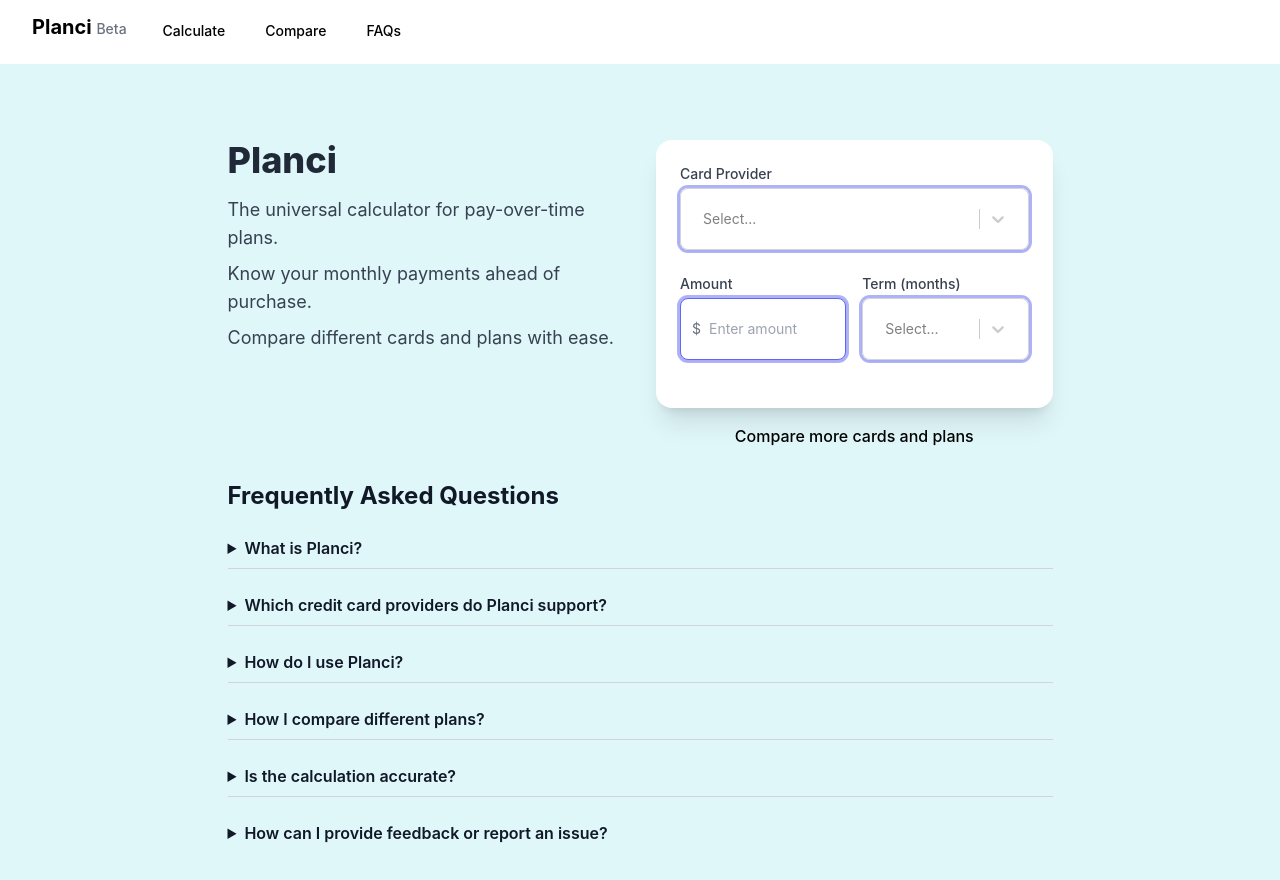
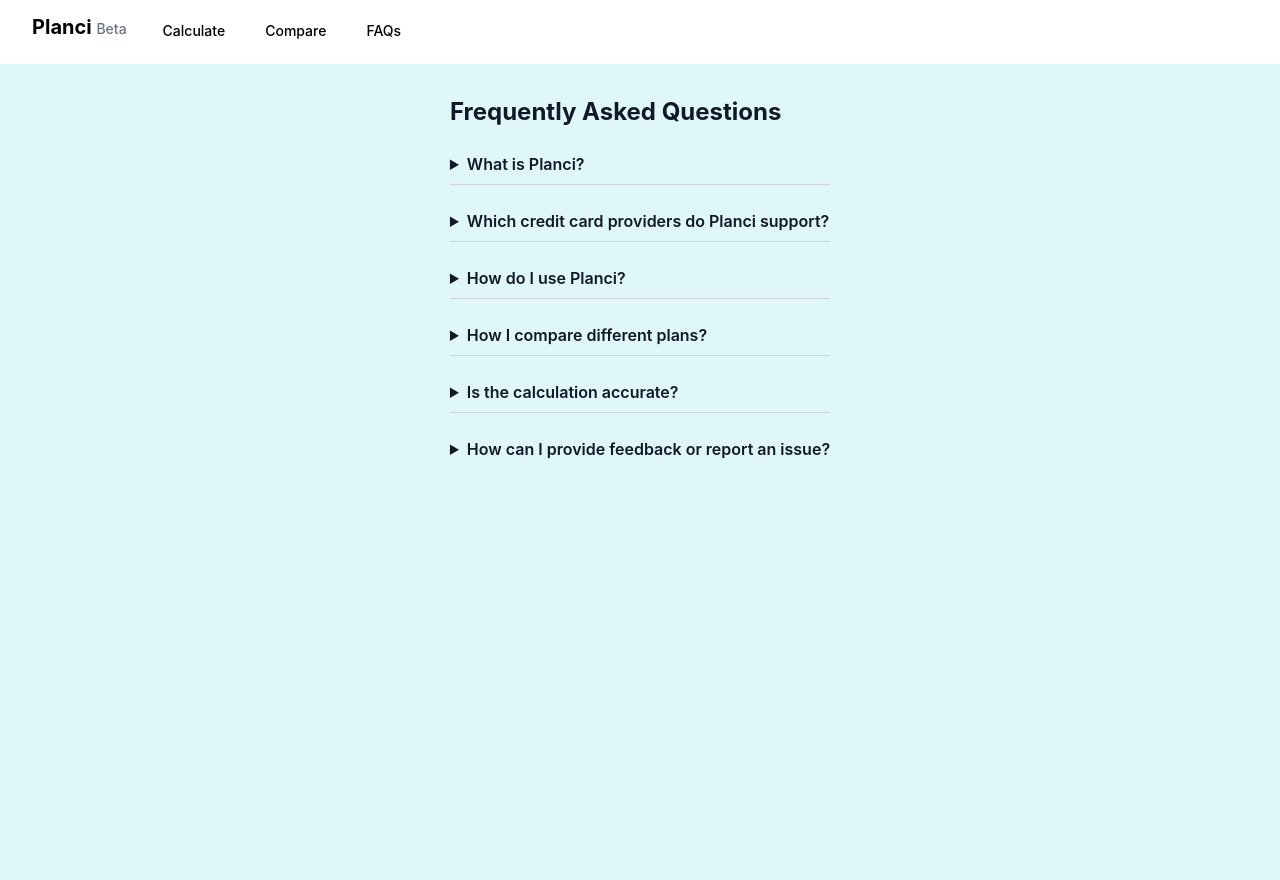
Before and after one commit to haoliangyu/planci, a React (Create React App) app in the folder packages/planci-web/: page /faq in a window 1280 px wide. After the commit the page ends 800 px from the top, so only its background shows below. Built offline with nearby package versions, Linux system fonts and the light colour scheme.

Commit message:
add bing auth and new pages

```diff
--- a/packages/planci-web/package.json
+++ b/packages/planci-web/package.json
@@ -16,6 +16,7 @@
     "react": "^18.2.0",
     "react-dom": "^18.2.0",
     "react-helmet": "^6.1.0",
+    "react-router-dom": "^7.3.0",
     "react-scripts": "5.0.1",
     "react-select": "^5.10.0",
     "tailwindcss": "^3.4.17"
--- a/packages/planci-web/scripts/generate-sitemap.js
+++ b/packages/planci-web/scripts/generate-sitemap.js
@@ -7,6 +7,7 @@
 // An array with your links
 const links = [
   { url: '/', changefreq: 'daily', priority: 1.0 },
+  { url: '/faq', changefreq: 'daily', priority: 1.0 },
 ]
 
 // Create a stream to write to
--- a/packages/planci-web/src/App.js
+++ b/packages/planci-web/src/App.js
@@ -6,6 +6,8 @@
 import './index.css'; // Ensure this import is present
 import { Helmet } from 'react-helmet'; // Import Helmet
 import Header from './components/Header'; // Import Header component
+import { BrowserRouter as Router, Route, Routes } from 'react-router-dom'; // Import Router components
+import Faq from './pages/Faq'; // Import Faq page
 
 import { Analytics } from "@vercel/analytics/react";
 import { SpeedInsights } from "@vercel/speed-insights/react";
@@ -93,6 +95,11 @@
   };
 
   return (
+    <Router>
+      <Header />
+      <Routes>
+        <Route path="/faq" element={<Faq />} />
+        <Route path="/" element={
           <div className="min-h-screen flex flex-col items-center justify-center bg-gradient-to-r overflow-y-auto max-w-4xl mx-auto mt-20">
             <Helmet>
               <title>Planci - Flexible Payment Plan Calculator</title>
@@ -185,20 +192,12 @@
                 </div>
               </div>
             </div>
-      <div className="container mx-auto space-y-8 md:space-y-0 md:space-x-8 px-4">
-        <div className="space-y-4">
-          <div className="text-2xl font-bold">Frequently Asked Questions</div>
-          {faqs.map((faq, index) => (
-            <details key={index} className={`py-1 ${index !== faqs.length - 1 ? 'border-b border-gray-300' : ''}`}>
-              <summary className="cursor-pointer font-semibold py-1">{faq.question}</summary>
-              <p className="mt-2 w-full">{faq.answer}</p>
-            </details>
-          ))}
-        </div>
-      </div>
             <Analytics/>
             <SpeedInsights/>
           </div>
+        } />
+      </Routes>
+    </Router>
   );
 }
 
--- a/packages/planci-web/src/components/Header.js
+++ b/packages/planci-web/src/components/Header.js
@@ -20,7 +20,7 @@
                 <div className="flex space-x-4">
                   <a href="/" className="text-black px-3 py-2 text-sm font-medium border-b-2 border-white hover:border-black">Calculate</a>
                   <a href="/compare" className="text-black px-3 py-2 text-sm font-medium border-b-2 border-white hover:border-black">Compare</a>
-                  <a href="/faqs" className="text-black px-3 py-2 text-sm font-medium border-b-2 border-white hover:border-black">FAQs</a>
+                  <a href="/faq" className="text-black px-3 py-2 text-sm font-medium border-b-2 border-white hover:border-black">FAQs</a>
                 </div>
               </div>
             </div>
@@ -52,7 +52,7 @@
             <div className="px-2 pt-2 pb-3 space-y-1 flex flex-col items-center">
               <a href="/" className="text-black block px-3 py-2 text-base font-medium">Calculate</a>
               <a href="/compare" className="text-black block px-3 py-2 text-base font-medium">Compare</a>
-              <a href="/faqs" className="text-black block px-3 py-2 text-base font-medium">FAQs</a>
+              <a href="/faq" className="text-black block px-3 py-2 text-base font-medium">FAQs</a>
             </div>
           </div>
         )}
--- /dev/null
+++ b/packages/planci-web/src/pages/Faq.js
@@ -0,0 +1,26 @@
+import React, { useEffect, useState } from 'react';
+import faqData from '../data/faq.json';
+
+const Faq = () => {
+  const [faqs, setFaqs] = useState([]);
+
+  useEffect(() => {
+    setFaqs(faqData);
+  }, []);
+
+  return (
+    <div className="mx-auto space-y-8 md:space-y-0 md:space-x-8 px-4 mt-24 w-full sm:w-430 md:w-768 lg:w-875">
+      <div className="space-y-4">
+        <div className="text-2xl font-bold">Frequently Asked Questions</div>
+        {faqs.map((faq, index) => (
+          <details key={index} className={`py-1 ${index !== faqs.length - 1 ? 'border-b border-gray-300' : ''}`}>
+            <summary className="cursor-pointer font-semibold py-1">{faq.question}</summary>
+            <p className="mt-2 w-full">{faq.answer}</p>
+          </details>
+        ))}
+      </div>
+    </div>
+  );
+};
+
+export default Faq;
```
Also changed, not shown: 2 other files (tests, documents, lock files or other folders). Lines whose indentation alone changed are shown as unchanged.
